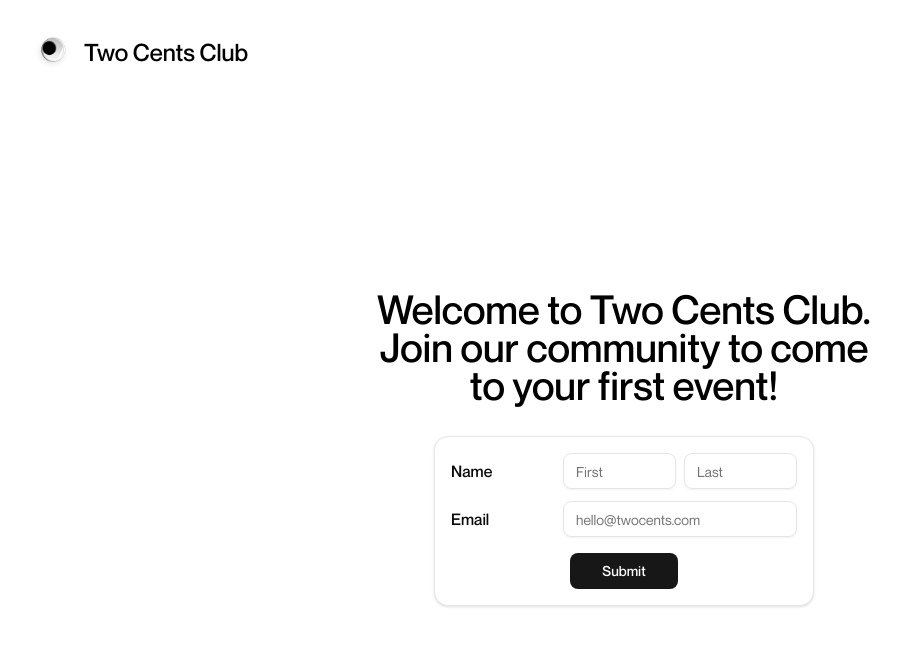
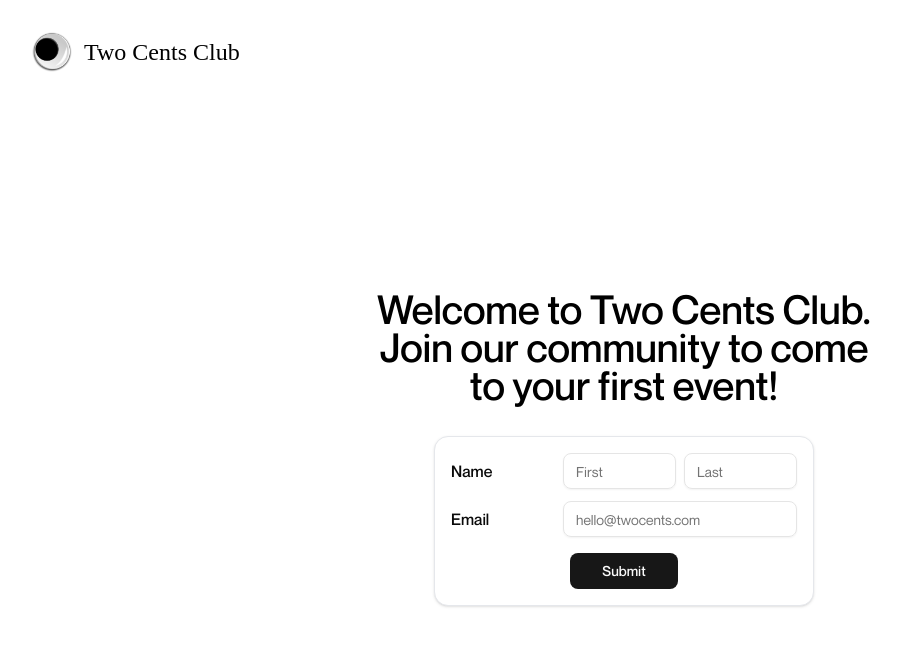
Before and after one commit to huebound/two-cents, a Next.js app: page / in a window 1280 px wide. Both pictures are taken after a click on the button "Join the Club". Shown: the top 646 px of the page, without its empty margins (16-917 px from the left). Built offline with nearby package versions, Linux system fonts and the light colour scheme; no server answers.

Commit message:
Fix navbar

```diff
--- a/app/page.tsx
+++ b/app/page.tsx
@@ -464,16 +464,18 @@ export default function Home() {
     return (
       <div className="flex min-h-screen flex-col bg-white">
         {/* Header/Nav Bar - without Join button */}
-        <header className="absolute top-0 left-0 right-0 z-50 flex items-start justify-between px-6 py-4 md:px-12 md:py-8">
-          <div className="flex items-center gap-2 md:gap-3">
+        <header className="absolute top-0 left-0 right-0 z-50 px-6 py-4 md:px-12 md:py-8">
+          <div className="mx-auto flex w-full max-w-7xl items-start justify-between">
+          <button className="flex items-center gap-2 md:gap-3" onClick={() => setStep("landing")}>
             <img
-              src="/images/2C-Landing-Assets/eyeball.png"
+              src="/images/2C-Landing-Assets/googly-eye.png"
               alt="Two Cents Club"
               className="h-6 w-6 md:h-10 md:w-10"
             />
-            <span className="font-medium text-black text-base md:text-[24px]">
+            <span className="font-medium text-black text-base md:text-[24px]" style={{ fontFamily: 'TOMO Bossa' }}>
               Two Cents Club
             </span>
+          </button>
           </div>
         </header>
 
@@ -566,16 +568,18 @@ export default function Home() {
     return (
       <div className="flex min-h-screen flex-col bg-white">
         {/* Header/Nav Bar - without Join button */}
-        <header className="absolute top-0 left-0 right-0 z-50 flex items-start justify-between px-6 py-4 md:px-12 md:py-8">
-          <div className="flex items-center gap-2 md:gap-3">
+        <header className="absolute top-0 left-0 right-0 z-50 px-6 py-4 md:px-12 md:py-8">
+          <div className="mx-auto flex w-full max-w-7xl items-start justify-between">
+          <button className="flex items-center gap-2 md:gap-3" onClick={() => setStep("landing")}>
             <img
-              src="/images/2C-Landing-Assets/eyeball.png"
+              src="/images/2C-Landing-Assets/googly-eye.png"
               alt="Two Cents Club"
               className="h-6 w-6 md:h-10 md:w-10"
             />
-            <span className="font-medium text-black text-base md:text-[24px]">
+            <span className="font-medium text-black text-base md:text-[24px]" style={{ fontFamily: 'TOMO Bossa' }}>
               Two Cents Club
             </span>
+          </button>
           </div>
         </header>
 
@@ -642,16 +646,18 @@ export default function Home() {
   return (
     <div className="flex min-h-screen flex-col bg-white">
       {/* Header/Nav Bar - without Join button */}
-      <header className="absolute top-0 left-0 right-0 z-50 flex items-start justify-between px-6 py-4 md:px-12 md:py-8">
-        <div className="flex items-center gap-2 md:gap-3">
+      <header className="absolute top-0 left-0 right-0 z-50 px-6 py-4 md:px-12 md:py-8">
+        <div className="mx-auto flex w-full max-w-7xl items-start justify-between">
+        <button className="flex items-center gap-2 md:gap-3" onClick={() => setStep("landing")}>
           <img
-            src="/images/2C-Landing-Assets/eyeball.png"
+            src="/images/2C-Landing-Assets/googly-eye.png"
             alt="Two Cents Club"
             className="h-6 w-6 md:h-10 md:w-10"
           />
-          <span className="font-medium text-black text-base md:text-[24px]">
+          <span className="font-medium text-black text-base md:text-[24px]" style={{ fontFamily: 'TOMO Bossa' }}>
             Two Cents Club
           </span>
+        </button>
         </div>
       </header>
 
```
